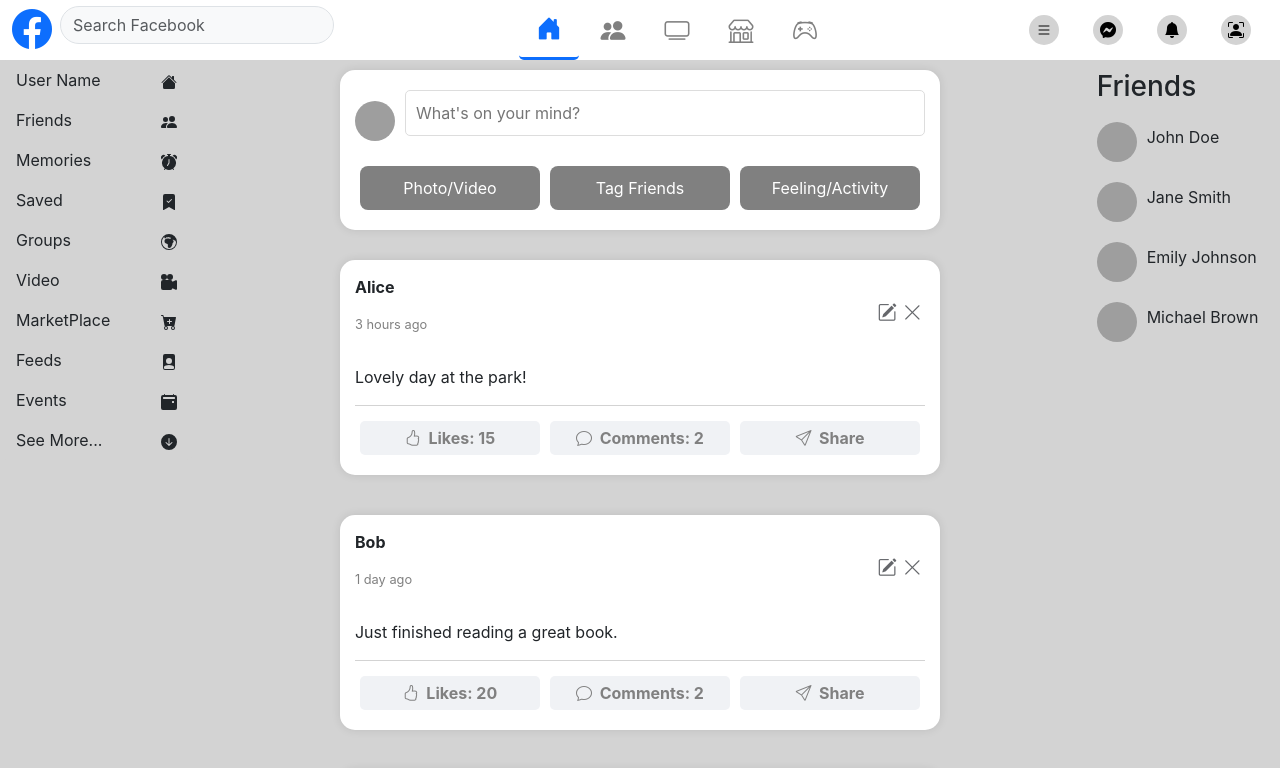
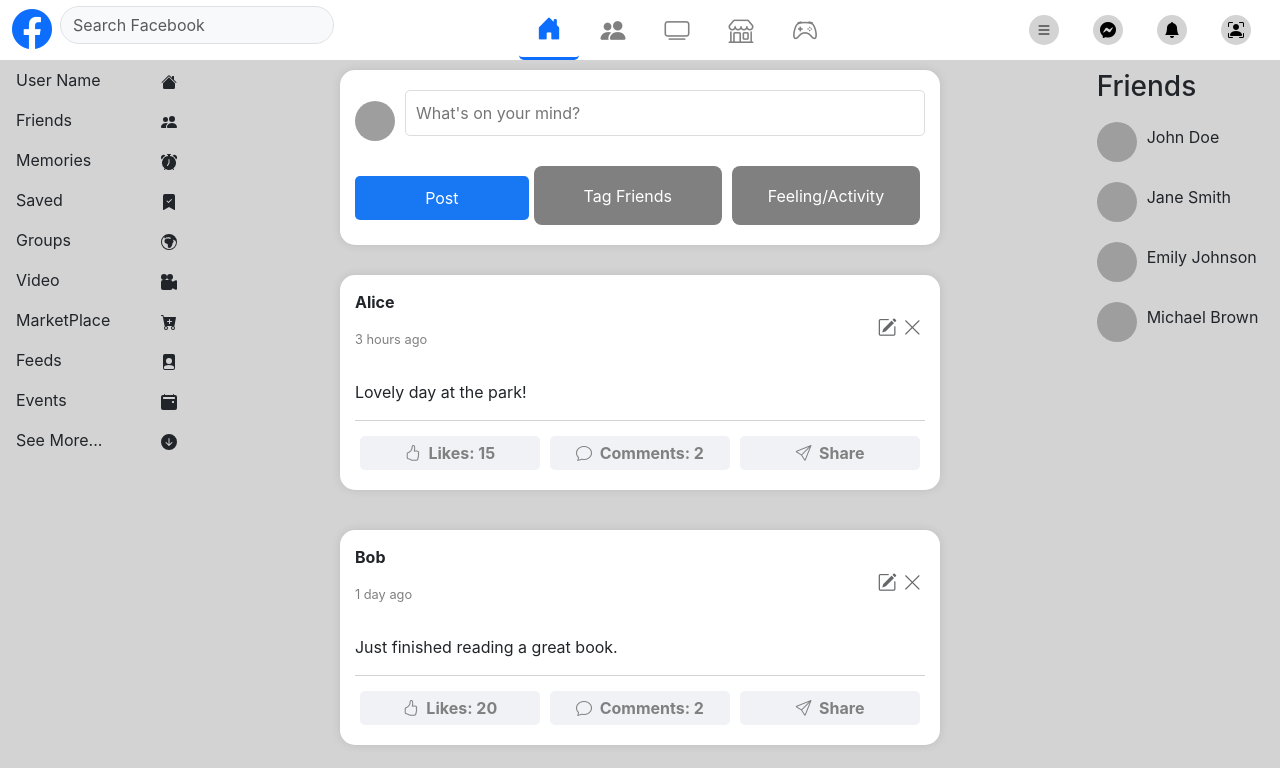
Before and after one commit to Orile14/project-one-ex2-web, a React (Create React App) app: page /feed in a window 1280 px wide. Shown: the top 768 px of the page. Built offline with nearby package versions, Linux system fonts and the light colour scheme; grey boxes are pictures that could not be loaded; the HTML template or start-up script is replaced by a standard one.

Commit message:
made some progress, still need to fix bugs.

```diff
--- a/src/Feed/Feed.js
+++ b/src/Feed/Feed.js
@@ -5,31 +5,45 @@ import LeftMenu from '../LeftMenu/LeftMenu';
 import Posts from '../Post/Posts';
 import PostBox from '../PostBox/PostBox';
 import FriendList from '../FriendList/FriendList';
-import PostsList from '../Post/PostsList.json';
-import PostsResult from '../PostsResult/PostsResult';
+import PostList from '../Post/PostsList';
+import PostResult from '../PostsResult/PostsResult';
 
 const Feed = () => {
-    const [filteredPosts, setFilteredPosts] = useState(PostsList);
-    const [isSearchPerformed, setIsSearchPerformed] = useState(false);
 
-    const doSearch = function(q) {
-        setFilteredPosts(PostsList.filter((post) => post.content.includes(q)));
-        setIsSearchPerformed(true);
+    const [posts, setPosts] = useState([]);
+    const [isUpdated, setIsUpdated] = useState(false);
+
+    const addPost = (postContent) => {
+        const newPost = {
+            username: "username",
+            timestamp: "Just now",
+            content: postContent,
+            likes: 0,
+            comments: [],
+            image: ""
+        };
+
+        setIsUpdated(true);
+
+        setPosts([newPost, ...posts]);
     }
-
 
 
     return (
 
+
         <div>
-            <NavigationBar doSearch={doSearch} />
+            <NavigationBar />
             <div className="row">
                 <div className="col-2">
                     <LeftMenu />
                 </div>
                 <div className="col-8 d-flex flex-column justify-content-start align-items-center">
-                    <PostBox />
-                    {isSearchPerformed ? <PostsResult posts={filteredPosts} /> : <Posts posts={PostsList}/>}
+                    <PostBox addPost={addPost} />
+                    {isUpdated ? <Posts posts={posts} /> : null}
+                    <Posts posts={PostList} />
+
+
                 </div>
                 <div className="col-2">
                     <FriendList />
--- a/src/NavigationBar/NavigationBar.js
+++ b/src/NavigationBar/NavigationBar.js
@@ -6,13 +6,9 @@ import 'bootstrap-icons/font/bootstrap-icons.css';
 import FeedSection from '../FeedSection/FeedSection';
 import OptionSection from '../OptionSection/OptionSection';
 
-const NavigationBar = ({doSearch}) => {
+const NavigationBar = () => {
 
-   const searchBox = useRef(null);
 
-    const Search = () => {
-         doSearch(searchBox.current.value);
-    }
 
     return (
         <nav className="navbar navbar-expand-lg">
@@ -21,10 +17,9 @@ const NavigationBar = ({doSearch}) => {
                 <div className="d-flex align-items-center bar">
                     <i class="bi bi-facebook logo-icon"></i>
                     <form className="d-flex ms-2">
-                    <input ref={searchBox} onKeyUp={Search} className="form-control me-2 rounded-pill bg-light" type="search" placeholder="Search Facebook " aria-label="Search"></input>
+                    <input  className="form-control me-2 rounded-pill bg-light" type="search" placeholder="Search Facebook " aria-label="Search"></input>
                     </form>
                 </div>
-
 
                 <FeedSection />
 
--- a/src/Post/CreatePost.js
+++ b/src/Post/CreatePost.js
@@ -1,9 +1,7 @@
 import React, { useState } from 'react';
 import './Post.css';
 
-const CreatePost = ({ username, timestamp, originalContent, likes, comments, image }) => {
-  console.log("Original content:", originalContent); // Add this line to debug
-
+const CreatePost = ({ id, username, timestamp, originalContent, likes, comments, image }) => {
   const [isLiked, setIsLiked] = useState(false);
   const [isRemoved, setIsRemoved] = useState(false);
   const [isEditing, setIsEditing] = useState(false);
--- a/src/Post/Posts.js
+++ b/src/Post/Posts.js
@@ -2,17 +2,13 @@
 import React, { useState } from 'react';
 import CreatePost from './CreatePost';
 import "./Post.css";
-import postsList from './PostsList'; // Assuming this is your provided data
 
-const Posts = () => {
-    const [posts, setPosts] = useState(postsList);
+const Posts = ({posts}) => {
 
     return (
         <div className="posts">
-            {posts.map((post, index) => (
+            {posts.map((post) => (
                 <CreatePost
-
-                    id={index} // Using index as an id, but ideally use a unique id
                     username={post.username}
                     timestamp={post.timestamp}
                     originalContent={post.content}
--- a/src/PostBox/PostBox.js
+++ b/src/PostBox/PostBox.js
@@ -1,16 +1,23 @@
 import React from 'react';
+import { useRef } from 'react'; // Importing the useRef hook
 import './PostBox.css'; // Importing the CSS file for styling
 import IMG from './IMG_8579.jpg'; // Importing the image file
 
-const PostBox = () => {
+const PostBox = ({addPost}) => {
+    const input = useRef(null);
+
+    const add = () => {
+        addPost(input.current.value);
+        input.current.value = "";
+    }
     return (
         <div className="postBox">
             <div className="postBox_top">
                 <img src = {IMG} alt="profile" className="profilePic"/>
-                <input type="text"  placeholder="What's on your mind?" className="postInput"/>
+                <input type="text"  ref={input}  placeholder="What's on your mind?" className="postInput"/>
             </div>
             <div className="postBox_bottom">
-                <button className="postButton">Photo/Video</button>
+                <button className="addPost" onClick={add}>Post</button>
                 <button className="postButton">Tag Friends</button>
                 <button className="postButton">Feeling/Activity</button>
             </div>
--- a/src/PostsResult/PostsResult.js
+++ b/src/PostsResult/PostsResult.js
@@ -1,16 +1,22 @@
 import React from 'react';
 import CreatePost from '../Post/CreatePost';
 
+
 function PostsResult({ posts }) {
-    const renderedPosts = posts.map((post) => (
-        <CreatePost {...post} />
+    const renderedPosts = posts.map((post, index) => (
+        <CreatePost key={index} {...post} />
     ));
 
+
+    {console.log("asdasdasdasdasdasd", posts)}
+
     return (
+
         <div>
             {renderedPosts}
         </div>
     );
 }
 
+
 export default PostsResult;
```
Lines whose indentation alone changed are shown as unchanged.
